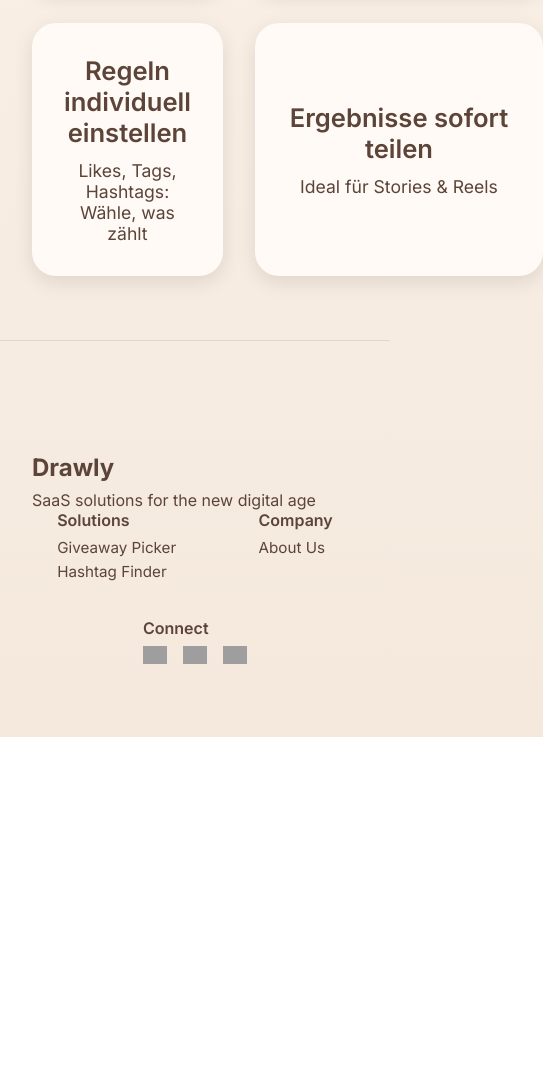
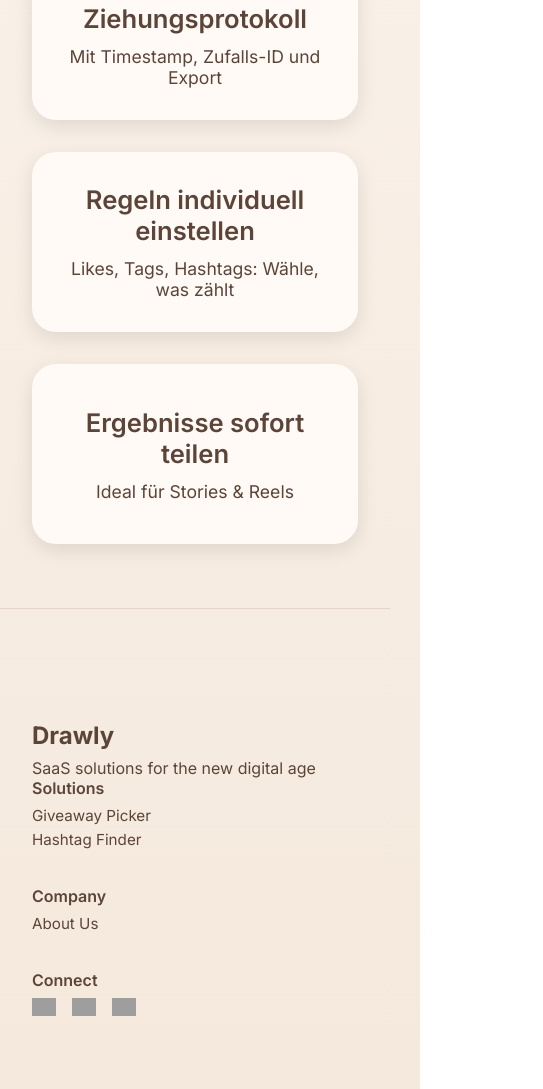
Before and after one commit to ayinspirations/drawly-boho, a plain HTML site: page index.html in a window 390 px wide. Shown: the part 1425-2514 px from the top of the page, 543 px wide, since content can reach past the window. Before the commit the page ends 2162 px from the top, so only its background shows below. Drawn offline with Linux system fonts and the light colour scheme; grey boxes are pictures that could not be loaded.

Commit message:
add new feature

```diff
--- a/index.html
+++ b/index.html
@@ -191,7 +191,23 @@
       margin-bottom: 0.3rem;
       color: var(--text);
     }
-  </style>
+    @media (max-width: 480px) {
+    .features {
+      grid-template-columns: 1fr;
+    }
+
+    .footer-section {
+      flex-direction: column;
+      align-items: flex-start;
+    }
+
+    .footer-columns {
+      flex-direction: column;
+      align-items: flex-start;
+      gap: 2rem;
+    }
+  }
+</style>
 </head>
 <body>
   <header>
```
